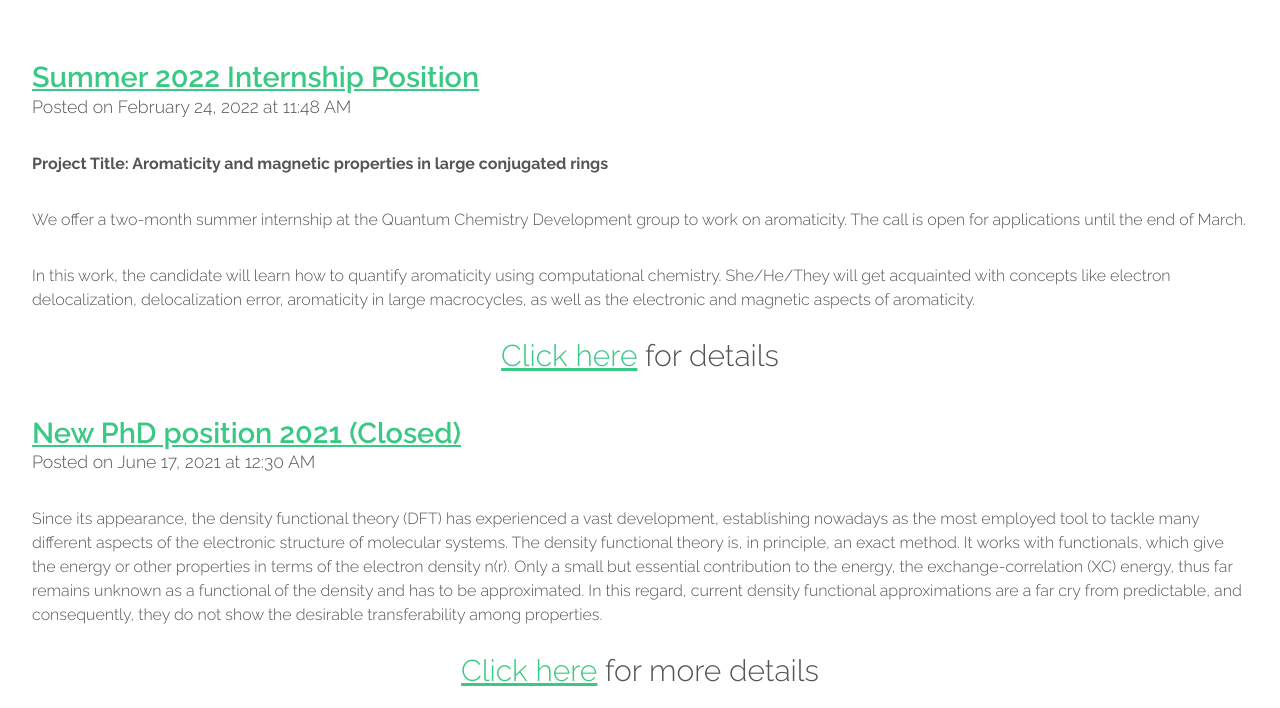
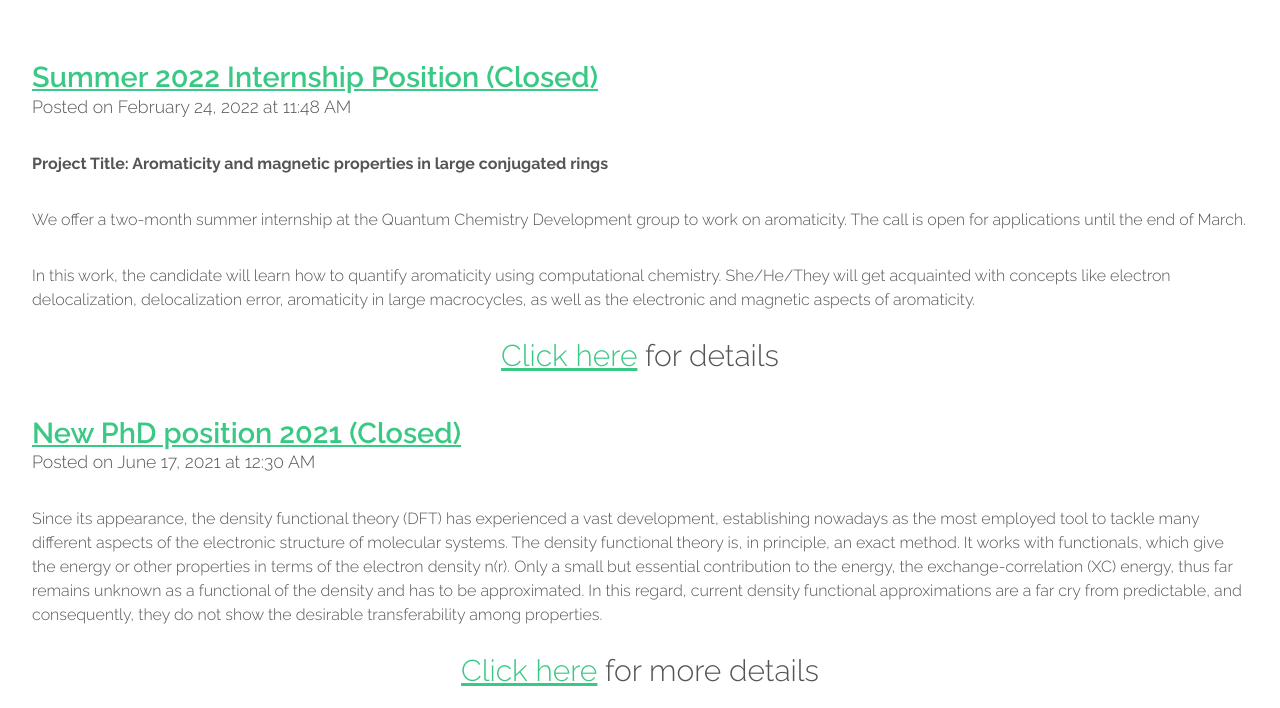
Before and after one commit to old-jekyll-templates/Horizons-Jekyll-Theme, a Jekyll site: the page built from openings.html, in a window 1280 px wide and 900 px high, cut to the strip 192-900 px from the top of the window. Built offline with Jekyll 4.4.1, drawn with Linux system fonts in a browser that asks for light colours; some of the changed text lies outside the part shown.

Commit message:
Update openings.html

```diff
--- a/openings.html
+++ b/openings.html
@@ -30,7 +30,7 @@ layout: main
 							<h2>DIPC internship</h2>
 						</header>
 						  <ul class="default">
-							<li><a href="#internship-aromaticity-2022">Summer 2022 Internship</a></li>
+							<li><a href="#internship-aromaticity-2022">Summer 2022 Internship (Closed)</a></li>
 						</ul>
 						<ul class="default">
 							<li><a href="#dipc-internship">DIPC internship in summer (Closed)</a></li>
@@ -42,7 +42,7 @@ layout: main
 				<div id="content" class="8u skel-cell-important">
 					<section>
 					  <header class="major">
-					<a id="internship-aromaticity-2022"><h2>Summer 2022 Internship Position</h2></a>
+					<a id="internship-aromaticity-2022"><h2>Summer 2022 Internship Position (Closed)</h2></a>
 					<span class="byline">Posted on February 24, 2022 at 11:48 AM</span>
 				</header>
 <p><b>Project Title: Aromaticity and magnetic properties in large conjugated rings</b></p>
```
